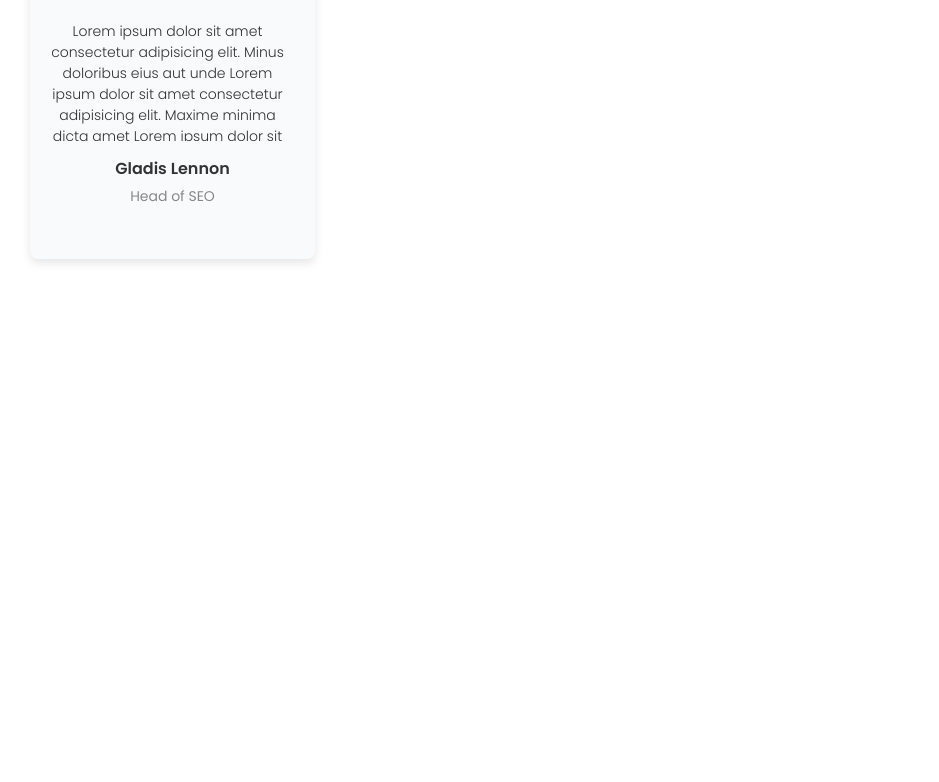
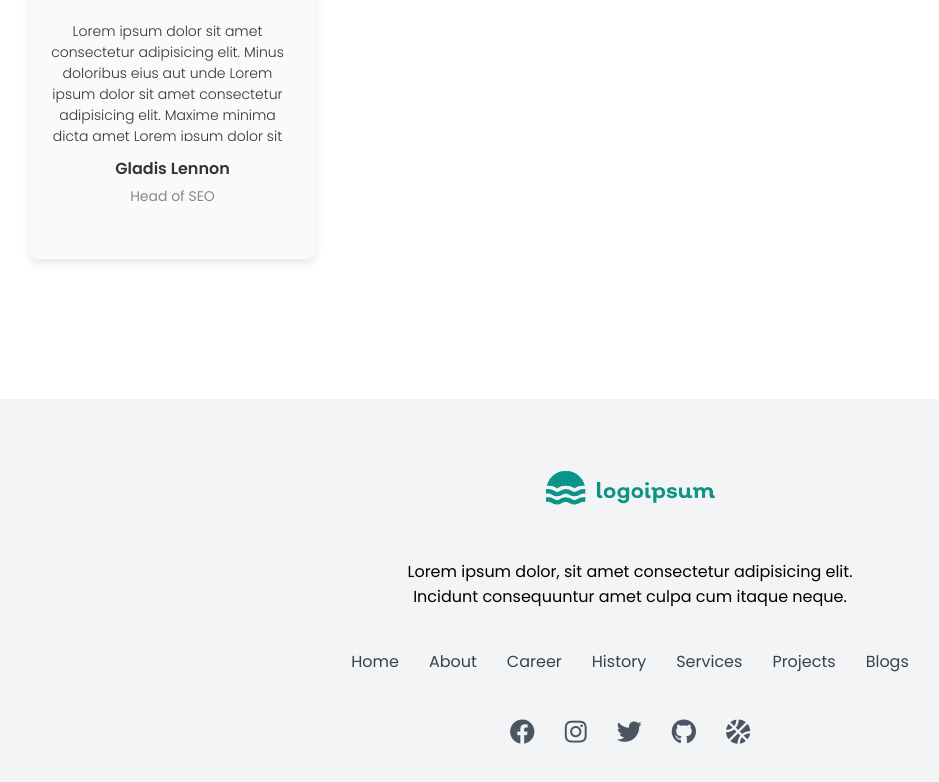
Before and after one commit to shinigl/GeekFoods-ReactJs, a React (Vite) app: page / in a window 1280 px wide. Shown: the part 2238-3020 px from the top of the page, without its empty margins (10-949 px from the left). Before the commit the page ends 2637 px from the top, so only its background shows below. Built offline with nearby package versions, Linux system fonts and the light colour scheme.

Commit message:
Completed the UI

```diff
--- a/src/components/Footer.css
+++ b/src/components/Footer.css
@@ -0,0 +1,66 @@
+.FooterCont{
+    background-color: #f3f4f6;
+    height: auto;
+    width: 100%;
+
+}
+
+#logoipsum{
+    width: 200px;
+    margin-top: 60px;
+}
+
+.footerContent{
+    display: flex;
+    flex-direction: column;
+    justify-content: center;
+    align-items: center;
+    width: 40%;
+    margin: auto;
+    gap: 40px;
+    & > p{
+        text-align: center;
+    }
+}
+
+
+.footerNavList {
+    display: flex;
+    list-style: none;
+    gap: 30px;
+}
+
+.footerLink{
+    text-decoration: none;
+    color:#374151;
+}
+
+.footerLink:hover{
+    color: #4b5563;
+}
+
+.socials{
+    display: flex;
+    list-style: none;
+    gap: 30px;
+    color: #374151;
+    margin-bottom: 50px;
+}
+
+
+.social-icon {
+    color: #4b5563;
+    font-size: 25px;
+    text-decoration: none;
+    transition: color 0.3s ease;
+  }
+
+  .social-icon:hover {
+    color: #374151;
+  }
+
+  @media screen and (max-width:600px) {
+    .footerNavList {
+       flex-direction: column;
+    }
+  }
--- a/src/components/Footer.jsx
+++ b/src/components/Footer.jsx
@@ -1,7 +1,31 @@
 import './Footer.css'
-const Footer = () =>{
-    return(
-        <div></div>
+import logo from '../assets/logoipsum.png'
+const Footer = () => {
+    return (
+        <div className='FooterCont'>
+            <div className="footerContent">
+                <img id='logoipsum' src={logo} alt="logoipsum" />
+                <p>Lorem ipsum dolor, sit amet consectetur adipisicing elit. Incidunt consequuntur amet culpa cum itaque neque.</p>
+                <ul className='footerNavList'>
+
+                    <li><a href="#" className="footerLink">Home</a></li>
+                    <li><a href="#" className="footerLink">About</a></li>
+                    <li><a href="#" className="footerLink">Career</a></li>
+                    <li><a href="#" className="footerLink">History</a></li>
+                    <li><a href="#" className="footerLink">Services</a></li>
+                    <li><a href="#" className="footerLink">Projects</a></li>
+                    <li><a href="#" className="footerLink">Blogs</a></li>
+
+                </ul>
+                <ul className="socials">
+                    <li><a href="#" className="social-icon"><i className="fab fa-facebook-f"></i></a></li>
+                    <li><a href="#" className="social-icon"><i className="fab fa-instagram"></i></a></li>
+                    <li><a href="#" className="social-icon"><i className="fab fa-twitter"></i></a></li>
+                    <li><a href="#" className="social-icon"><i className="fab fa-github"></i></a></li>
+                    <li><a href="#" className="social-icon"><i className="fas fa-basketball-ball"></i></a></li>
+                </ul>
+            </div>
+        </div>
     )
 }
 
--- a/src/components/Nav.css
+++ b/src/components/Nav.css
@@ -65,6 +65,15 @@
 }
 
 @media (max-width: 768px) {
+
+  .logo h2{
+    font-size: 20px;
+   }
+
+  #start-btn{
+    width: 100px;
+    height: 32px;
+  }
   .nav-list {
     display: none;
     width: 100%;
```
Also changed, not shown: src/assets/logoipsum.png (added).
